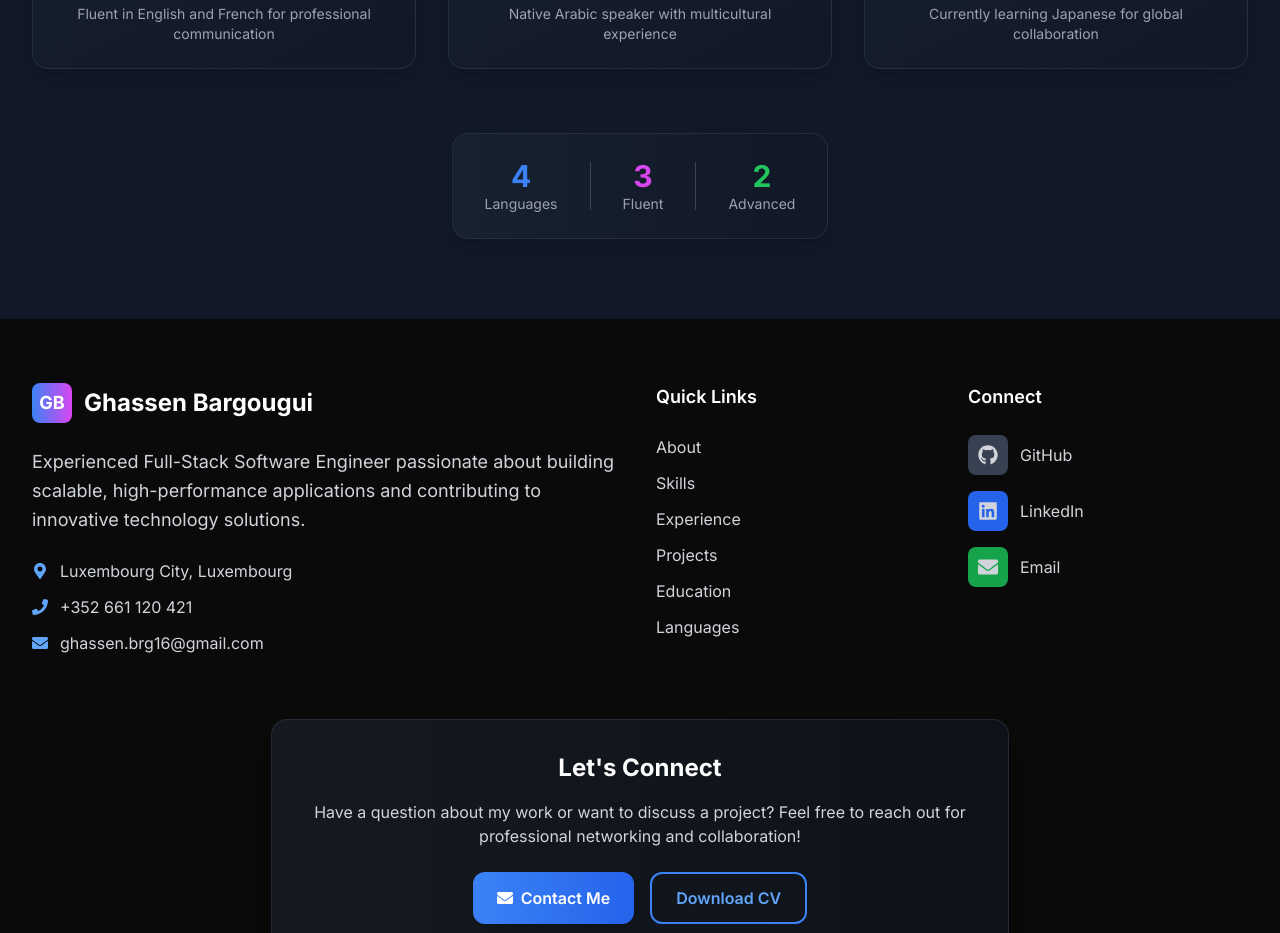
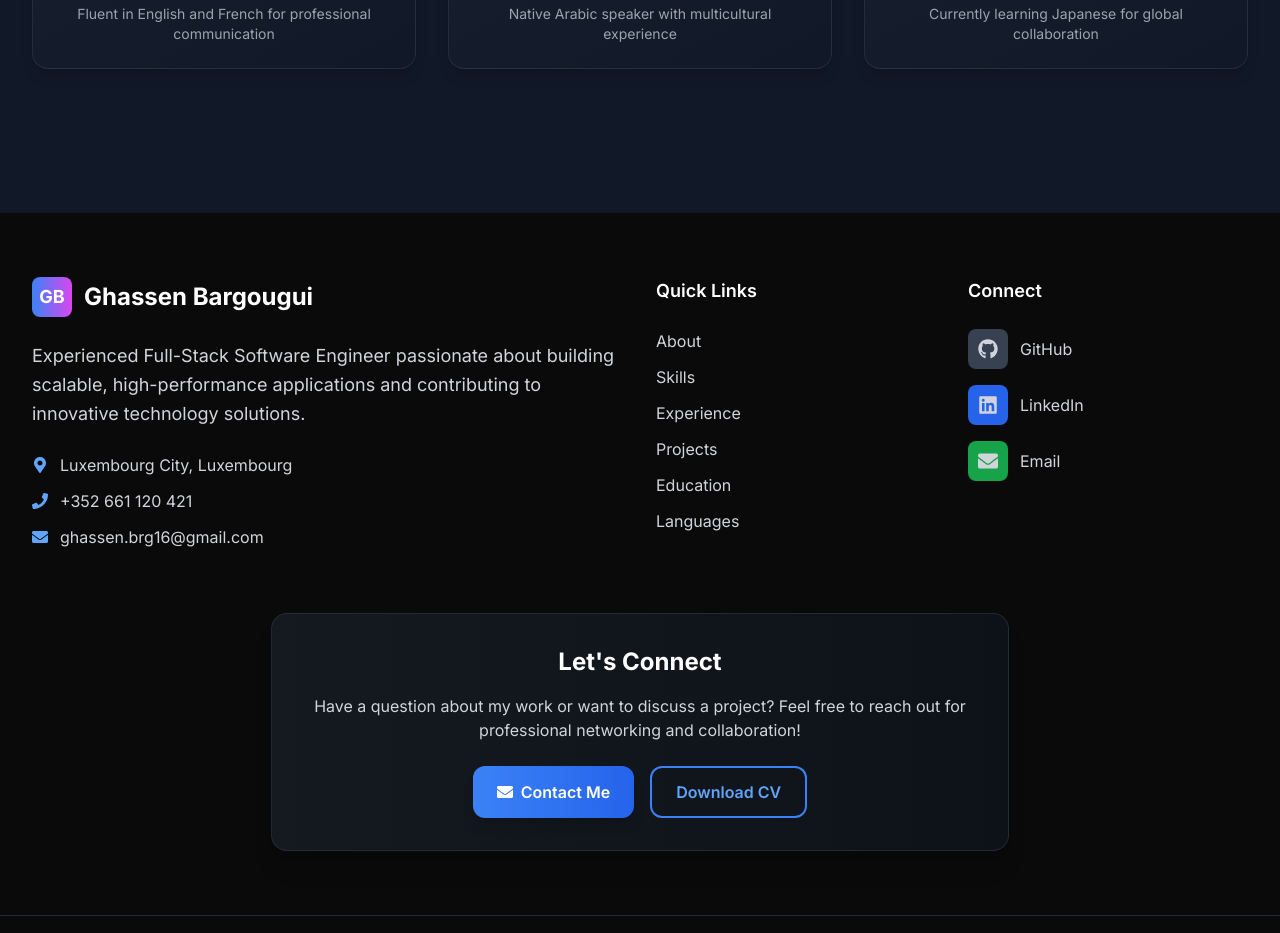
Before and after one commit to ghassenbrg/my-resume, a React (Create React App) app: page / in a window 1280 px wide. Shown: the part 8080-9013 px from the top of the page. Built offline with nearby package versions, Linux system fonts and the light colour scheme.

Commit message:
Remove Languages Summary section from Languages component to streamline UI and improve overall layout.

```diff
--- a/src/components/Languages.jsx
+++ b/src/components/Languages.jsx
@@ -209,53 +209,7 @@ const Languages = ({ darkMode, cvData }) => {
           </motion.div>
         </motion.div>
 
-        {/* Languages Summary */}
-        <motion.div
-          className="mt-16 text-center"
-          initial={{ opacity: 0, y: 30 }}
-          whileInView={{ opacity: 1, y: 0 }}
-          viewport={{ once: true, amount: 0.3 }}
-          transition={{ duration: 0.6 }}
-        >
-          <div className={`inline-flex items-center gap-8 px-8 py-6 rounded-2xl ${
-            darkMode
-              ? "bg-gradient-to-r from-gray-800/50 to-gray-900/50 border border-gray-700/50"
-              : "bg-gradient-to-r from-white to-gray-50 border border-gray-200/50"
-          } shadow-lg`}>
-            <div className="text-center">
-              <div className="text-3xl font-bold text-primary-500">
-                {languages.length}
-              </div>
-              <div className={`text-sm ${
-                darkMode ? "text-gray-400" : "text-gray-600"
-              }`}>
-                Languages
-              </div>
-            </div>
-            <div className="w-px h-12 bg-gray-400/30" />
-            <div className="text-center">
-              <div className="text-3xl font-bold text-accent-500">
-                {languages.filter(lang => lang.level.includes("Native") || lang.level.includes("Fluent")).length}
-              </div>
-              <div className={`text-sm ${
-                darkMode ? "text-gray-400" : "text-gray-600"
-              }`}>
-                Fluent
-              </div>
-            </div>
-            <div className="w-px h-12 bg-gray-400/30" />
-            <div className="text-center">
-              <div className="text-3xl font-bold text-success-500">
-                {languages.filter(lang => lang.level.includes("Advanced")).length}
-              </div>
-              <div className={`text-sm ${
-                darkMode ? "text-gray-400" : "text-gray-600"
-              }`}>
-                Advanced
-              </div>
-            </div>
-          </div>
-        </motion.div>
+
       </div>
     </section>
   );
```
